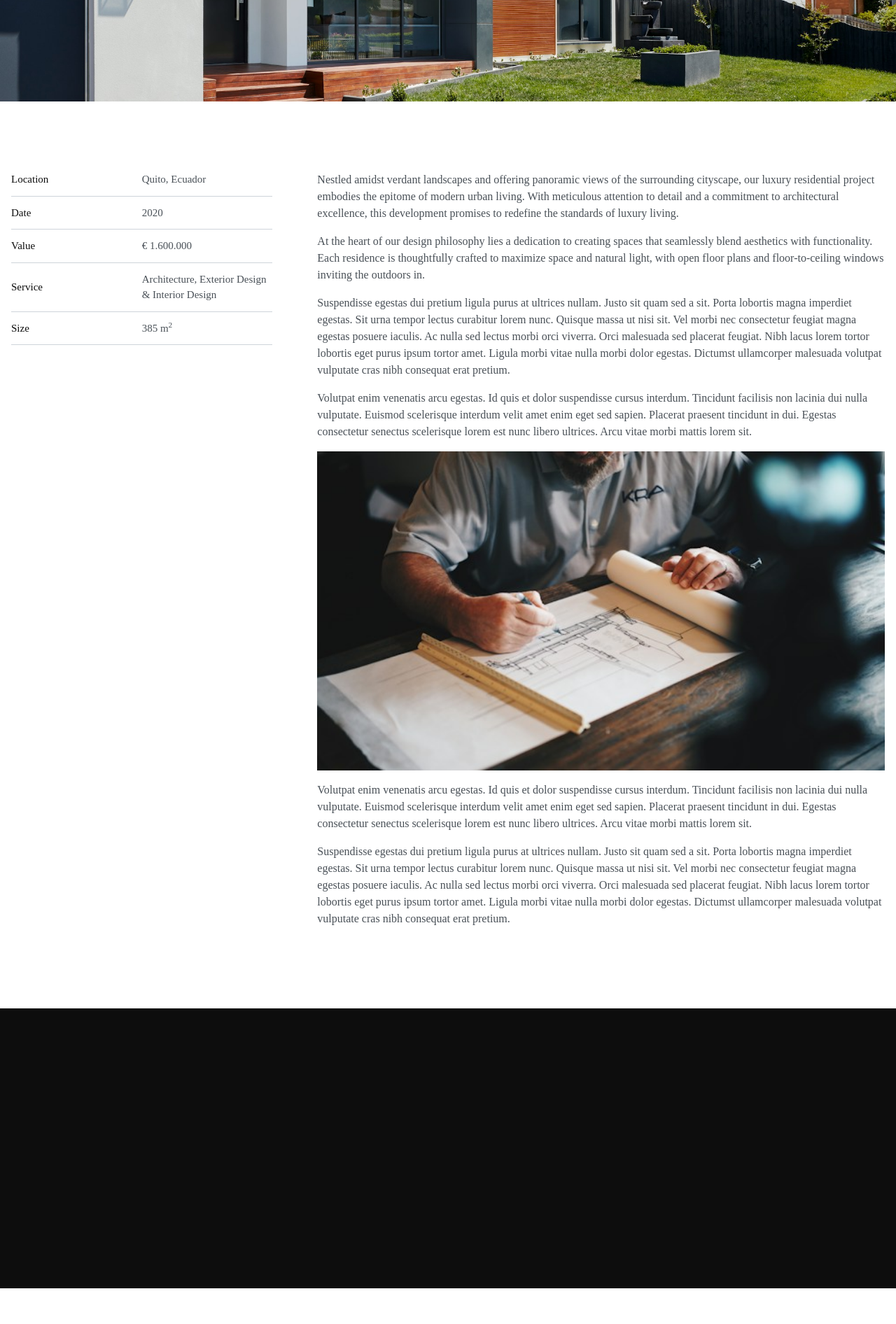
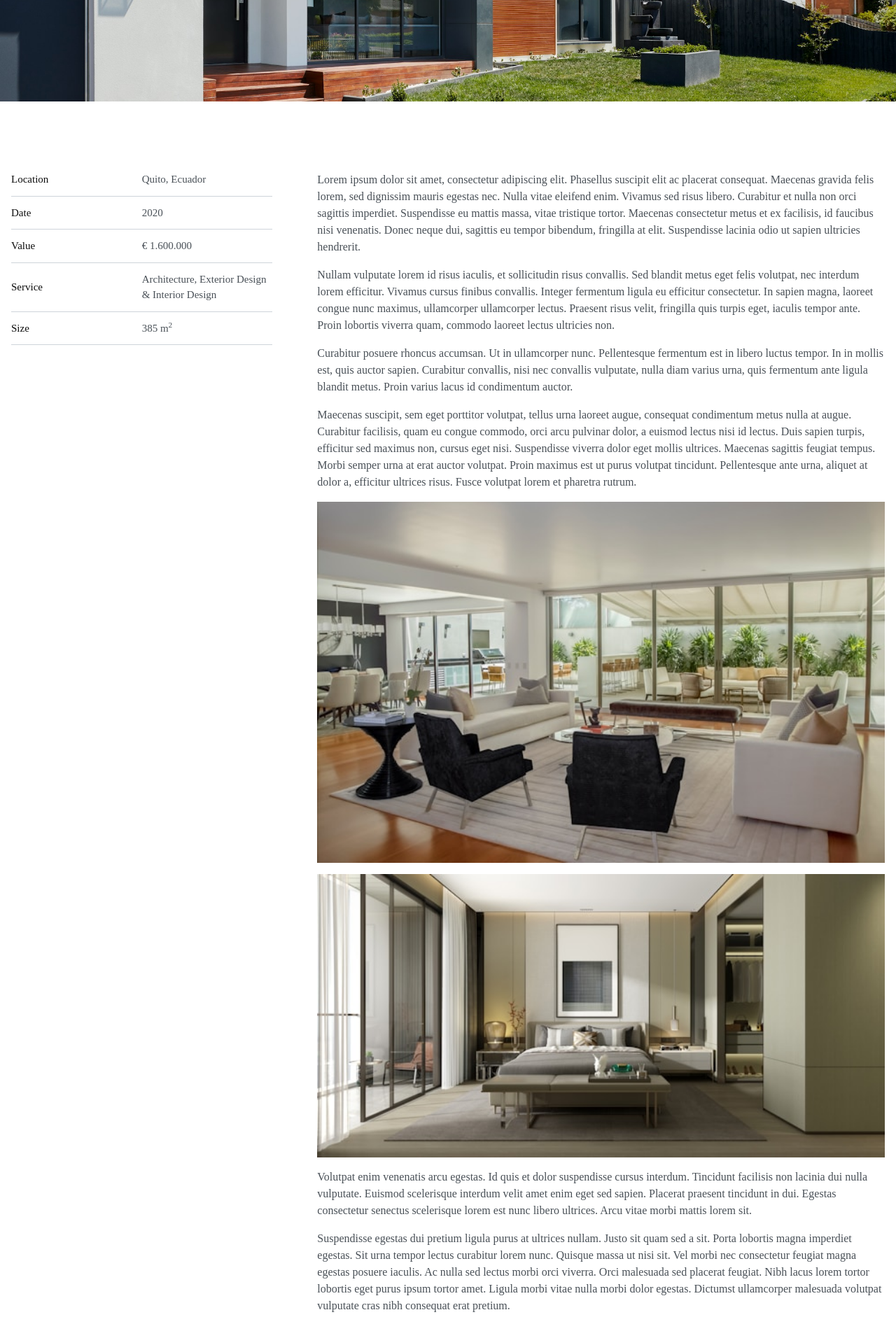
Before and after one commit to mariovida/zona, a PHP site: page /project/tranquil-haven-residences in a window 1280 px wide. Shown: the part 700-2592 px from the top of the page at 70% size. Before the commit the page ends 2541 px from the top, so only its background shows below. Run offline with PHP 8.4, Linux system fonts and the light colour scheme; some libraries are stand-ins or nearby versions; some web fonts are replaced.

Commit message:
project content added

```diff
--- a/project/tranquil-haven-residences.php
+++ b/project/tranquil-haven-residences.php
@@ -57,13 +57,21 @@
                 </div>
                 <div class="col-8">
                     <div class="project_info-text">
-                        <p>Nestled amidst verdant landscapes and offering panoramic views of the surrounding cityscape, our luxury residential project embodies the epitome of modern urban living. With meticulous attention to detail and a commitment to architectural excellence, this development promises to redefine the standards of luxury living.</p>
-                        <p>At the heart of our design philosophy lies a dedication to creating spaces that seamlessly blend aesthetics with functionality. Each residence is thoughtfully crafted to maximize space and natural light, with open floor plans and floor-to-ceiling windows inviting the outdoors in.</p>
-                        <p>Suspendisse egestas dui pretium ligula purus at ultrices nullam. Justo sit quam sed a sit. Porta lobortis magna imperdiet egestas. Sit urna tempor lectus curabitur lorem nunc. Quisque massa ut nisi sit. Vel morbi nec consectetur feugiat magna egestas posuere iaculis. Ac nulla sed lectus morbi orci viverra. Orci malesuada sed placerat feugiat. Nibh lacus lorem tortor lobortis eget purus ipsum tortor amet. Ligula morbi vitae nulla morbi dolor egestas. Dictumst ullamcorper malesuada volutpat vulputate cras nibh consequat erat pretium.</p>
-                        <p>Volutpat enim venenatis arcu egestas. Id quis et dolor suspendisse cursus interdum. Tincidunt facilisis non lacinia dui nulla vulputate. Euismod scelerisque interdum velit amet enim eget sed sapien. Placerat praesent tincidunt in dui. Egestas consectetur senectus scelerisque lorem est nunc libero ultrices. Arcu vitae morbi mattis lorem sit.</p>
-                        <img src="../images/news/news_2.jpg" />
+                        <p>Lorem ipsum dolor sit amet, consectetur adipiscing elit. Phasellus suscipit elit ac placerat consequat. Maecenas gravida felis lorem, sed dignissim mauris egestas nec. Nulla vitae eleifend enim. Vivamus sed risus libero. Curabitur et nulla non orci sagittis imperdiet. Suspendisse eu mattis massa, vitae tristique tortor. Maecenas consectetur metus et ex facilisis, id faucibus nisi venenatis. Donec neque dui, sagittis eu tempor bibendum, fringilla at elit. Suspendisse lacinia odio ut sapien ultricies hendrerit.</p>
+                        <p>Nullam vulputate lorem id risus iaculis, et sollicitudin risus convallis. Sed blandit metus eget felis volutpat, nec interdum lorem efficitur. Vivamus cursus finibus convallis. Integer fermentum ligula eu efficitur consectetur. In sapien magna, laoreet congue nunc maximus, ullamcorper ullamcorper lectus. Praesent risus velit, fringilla quis turpis eget, iaculis tempor ante. Proin lobortis viverra quam, commodo laoreet lectus ultricies non.</p>
+                        <p>Curabitur posuere rhoncus accumsan. Ut in ullamcorper nunc. Pellentesque fermentum est in libero luctus tempor. In in mollis est, quis auctor sapien. Curabitur convallis, nisi nec convallis vulputate, nulla diam varius urna, quis fermentum ante ligula blandit metus. Proin varius lacus id condimentum auctor.</p>
+                        <p>Maecenas suscipit, sem eget porttitor volutpat, tellus urna laoreet augue, consequat condimentum metus nulla at augue. Curabitur facilisis, quam eu congue commodo, orci arcu pulvinar dolor, a euismod lectus nisi id lectus. Duis sapien turpis, efficitur sed maximus non, cursus eget nisi. Suspendisse viverra dolor eget mollis ultrices. Maecenas sagittis feugiat tempus. Morbi semper urna at erat auctor volutpat. Proin maximus est ut purus volutpat tincidunt. Pellentesque ante urna, aliquet at dolor a, efficitur ultrices risus. Fusce volutpat lorem et pharetra rutrum.</p>
+                        <img src="../images/news/news_10.jpg" />
+                        <img src="../images/news/news_11.jpg" />
                         <p>Volutpat enim venenatis arcu egestas. Id quis et dolor suspendisse cursus interdum. Tincidunt facilisis non lacinia dui nulla vulputate. Euismod scelerisque interdum velit amet enim eget sed sapien. Placerat praesent tincidunt in dui. Egestas consectetur senectus scelerisque lorem est nunc libero ultrices. Arcu vitae morbi mattis lorem sit.</p>
                         <p>Suspendisse egestas dui pretium ligula purus at ultrices nullam. Justo sit quam sed a sit. Porta lobortis magna imperdiet egestas. Sit urna tempor lectus curabitur lorem nunc. Quisque massa ut nisi sit. Vel morbi nec consectetur feugiat magna egestas posuere iaculis. Ac nulla sed lectus morbi orci viverra. Orci malesuada sed placerat feugiat. Nibh lacus lorem tortor lobortis eget purus ipsum tortor amet. Ligula morbi vitae nulla morbi dolor egestas. Dictumst ullamcorper malesuada volutpat vulputate cras nibh consequat erat pretium.</p>
+                        <img src="../images/news/news_12.jpg" />
+                        <p>Maecenas lorem purus, lacinia non tempor viverra, convallis quis diam. Etiam in augue nec quam viverra aliquet. Nunc feugiat porttitor nunc. Cras tristique, velit quis eleifend lobortis, lectus felis volutpat dolor, at tincidunt felis justo vitae lectus. Curabitur et dui sapien. Praesent semper velit est, nec porta leo scelerisque sed. Etiam a augue ac mauris efficitur ultricies. Curabitur fringilla eros nibh, et suscipit mi dapibus non. Donec a pharetra mi.</p>
+                        <p>Aliquam sed felis nec metus ullamcorper semper at et neque. Aliquam elit quam, scelerisque eget sollicitudin nec, tincidunt at nulla. Sed viverra felis sit amet eros tempus, ac maximus est bibendum. Sed non mi sed turpis bibendum bibendum eu et risus. Duis bibendum ultricies magna, eu molestie ex pulvinar non. Vestibulum id egestas ipsum. Ut nunc mi, sagittis sit amet diam et, ullamcorper consequat lorem.</p>
+                        <img src="../images/news/news_13.jpg" />
+                        <img src="../images/news/news_14.jpg" />
+                        <p>Ut scelerisque elit et semper scelerisque. Quisque feugiat justo vel bibendum mollis. Quisque ac tellus a est consectetur hendrerit eu in metus. Donec vitae tristique tortor. Nulla dapibus elit magna, vitae dictum dui tincidunt eget. Proin eu ante neque. Aliquam aliquet ullamcorper elit in tincidunt. Donec et erat felis. Aenean quis libero ante. Nulla sed lectus venenatis, pellentesque risus id, luctus velit.</p>
+                        <p>Sed feugiat porttitor mattis. Aliquam vitae dictum lectus. Pellentesque metus arcu, finibus a risus ut, ornare commodo eros. Sed posuere, ipsum vel sollicitudin porta, sem arcu tempor neque, sit amet pulvinar risus risus sed lectus.</p>
                     </div>
                 </div>
             </div>
```
Also changed, not shown: images/news/news_10.jpg (added), images/news/news_11.jpg (added), images/news/news_12.jpg (added), images/news/news_13.jpg (added), images/news/news_14.jpg (added).
